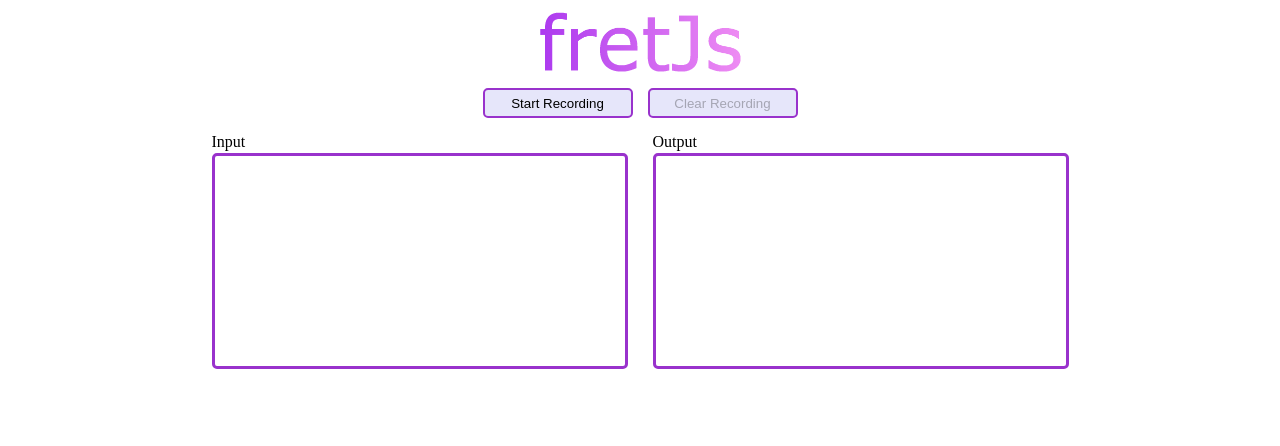
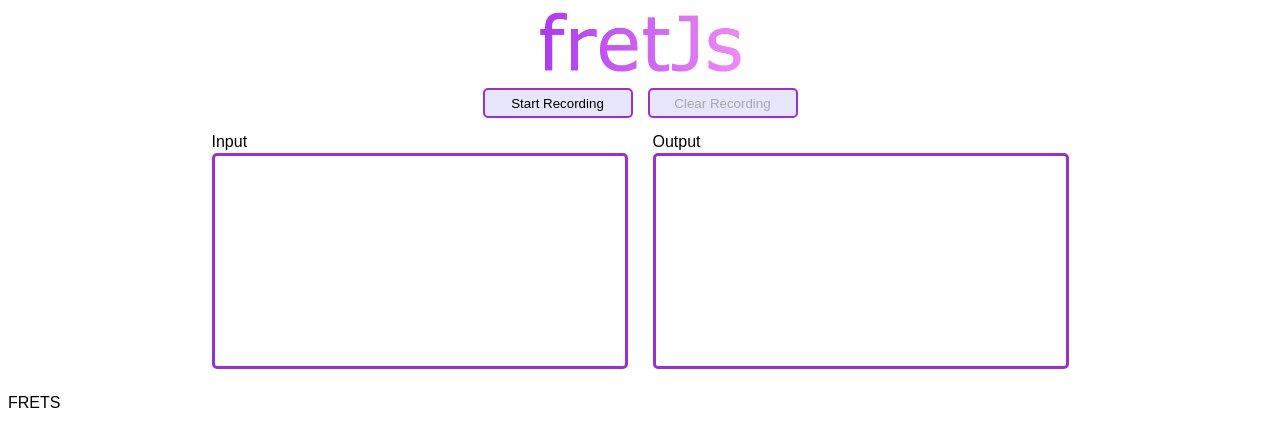
Before and after one commit to DominicMonares/fret-js, a React app: page / in a window 1280 px wide. Shown: the top 446 px of the page. Built offline with nearby package versions, Linux system fonts and the light colour scheme.

Commit message:
add frets component

```diff
--- a/src/Components/App.tsx
+++ b/src/Components/App.tsx
@@ -1,5 +1,6 @@
 import { useEffect, useState } from 'react';
 
+import Frets from './Frets/Frets';
 import { removeExtraChars, translateFreq } from '../utils/freqTranslation';
 import { detectPitch } from '../utils/detectPitch';
 import logo from '../../assets/logo.png';
@@ -134,8 +135,7 @@ const App = () => {
   }
 
   return (
-    <div>
-      <div>
+    <div id="app">
       <div className="logo" >
         <img src={logo} width="205" height="63" alt="Logo" />
       </div>
@@ -168,7 +168,7 @@ const App = () => {
           <div className="output">{output}</div>
         </div>
       </div>
-      </div>
+      <Frets />
     </div>
   );
 }
--- a/src/Components/Frets/Frets.tsx
+++ b/src/Components/Frets/Frets.tsx
@@ -0,0 +1,9 @@
+const Frets = () => {
+  return (
+    <div>
+      FRETS
+    </div>
+  );
+}
+
+export default Frets;
```
Lines whose indentation alone changed are shown as unchanged.
